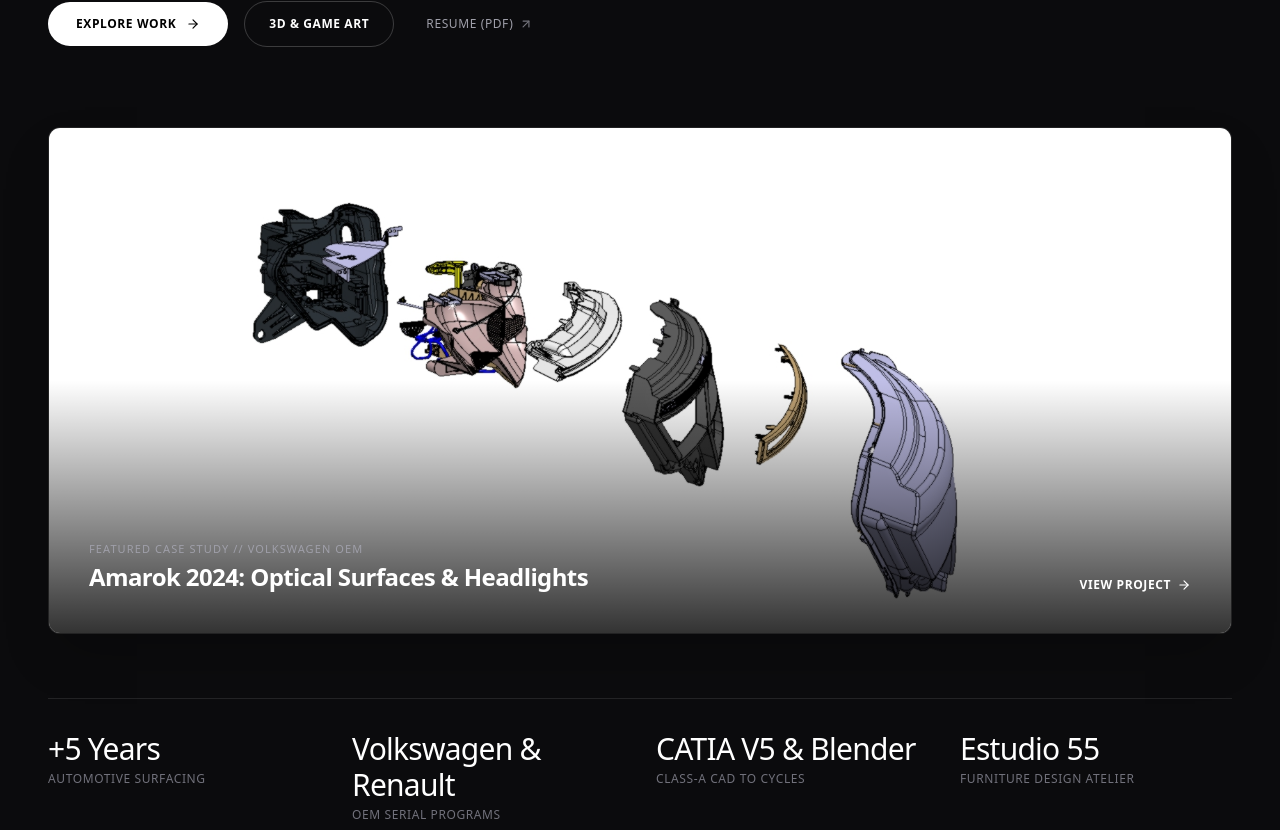
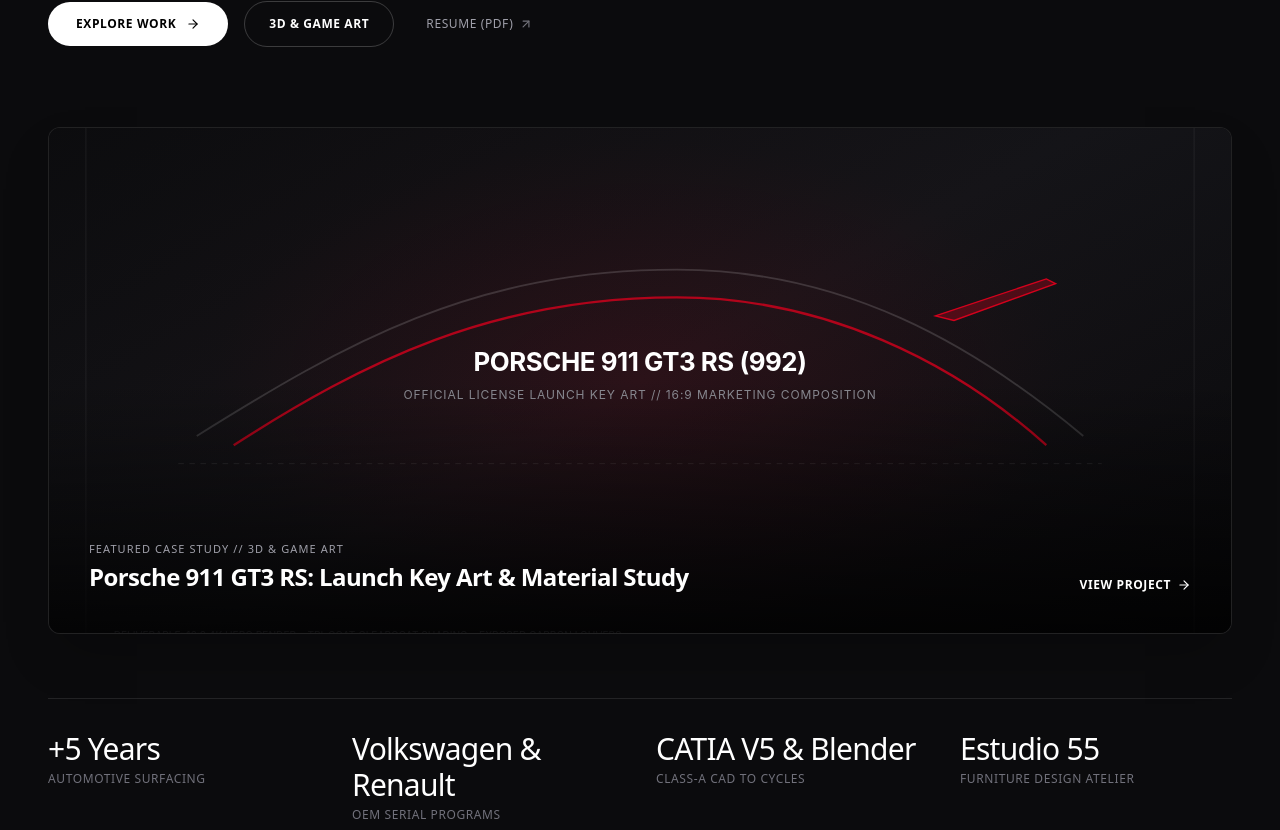
Before and after one commit to eliseogasion/portfolio-personal-web, a Next.js app: page / in a window 1280 px wide. Shown: the part 536-1366 px from the top of the page. Built offline with nearby package versions, Linux system fonts and the light colour scheme.

Commit message:
feat: set Porsche 911 GT3 RS as the hero featured case study banner

```diff
--- a/src/components/Hero.tsx
+++ b/src/components/Hero.tsx
@@ -67,8 +67,8 @@ export default function Hero() {
         {/* Featured Visual Canvas (Porsche-Style Cinematic Banner) */}
         <div className="relative aspect-[21/9] w-full rounded-xl overflow-hidden bg-zinc-950 border border-white/10 shadow-2xl mb-16 group">
           <Image
-            src="/projects/vw-amarok-headlights.jpg"
-            alt="Volkswagen Amarok 2024 Headlight Systems"
+            src="/projects/porsche-gt3rs-hero.svg"
+            alt="Porsche 911 GT3 RS: License Launch & Material Study"
             fill
             priority
             sizes="(max-width: 1200px) 100vw, 1200px"
@@ -79,10 +79,10 @@ export default function Hero() {
             <div className="flex flex-col sm:flex-row sm:items-end justify-between w-full gap-4">
               <div>
                 <span className="text-[11px] uppercase tracking-widest font-medium text-zinc-400 block mb-1">
-                  Featured Case Study // Volkswagen OEM
+                  Featured Case Study // 3D &amp; Game Art
                 </span>
                 <h3 className="text-xl sm:text-2xl font-semibold text-white tracking-tight">
-                  Amarok 2024: Optical Surfaces &amp; Headlights
+                  Porsche 911 GT3 RS: Launch Key Art &amp; Material Study
                 </h3>
               </div>
 
```
